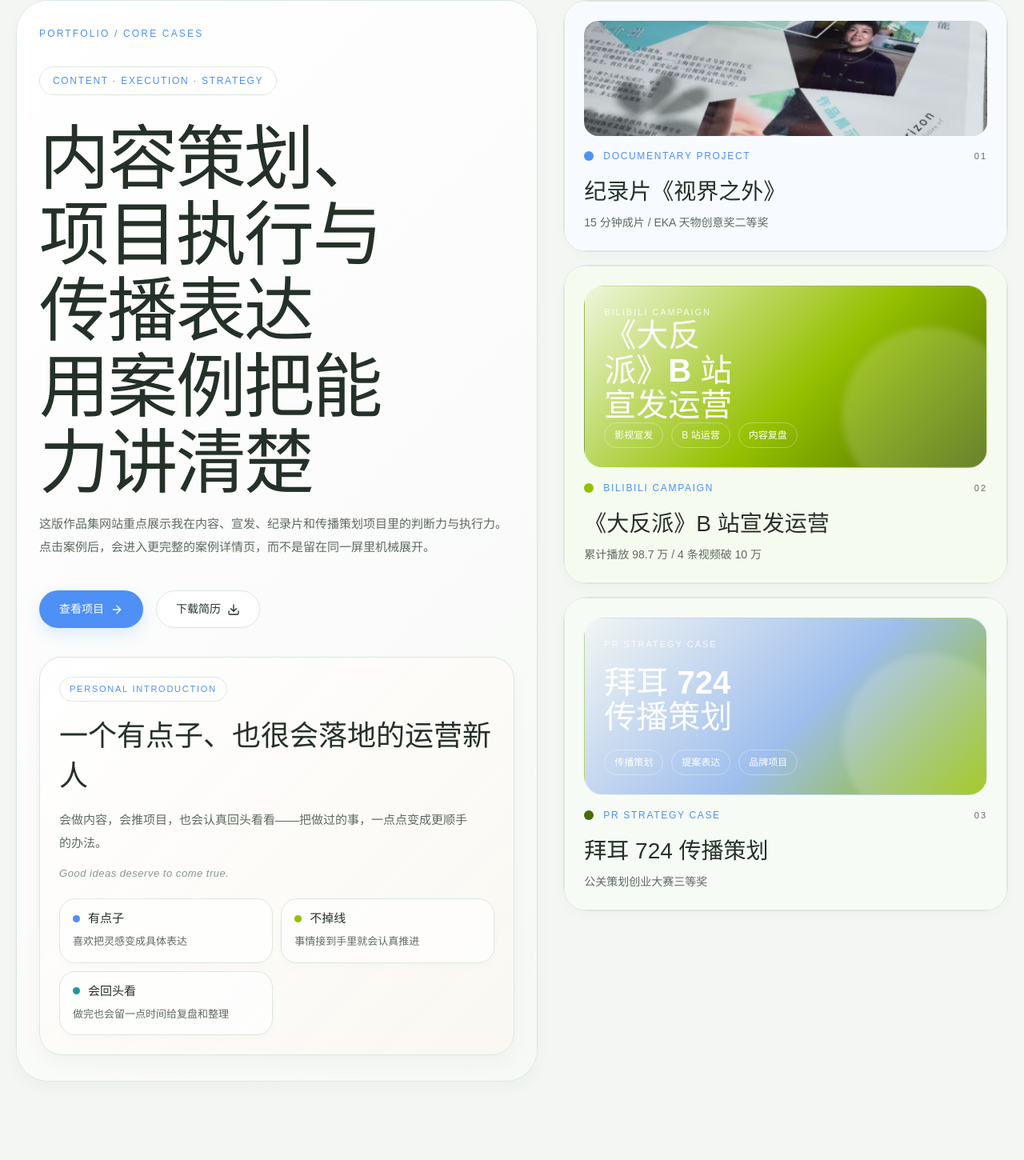
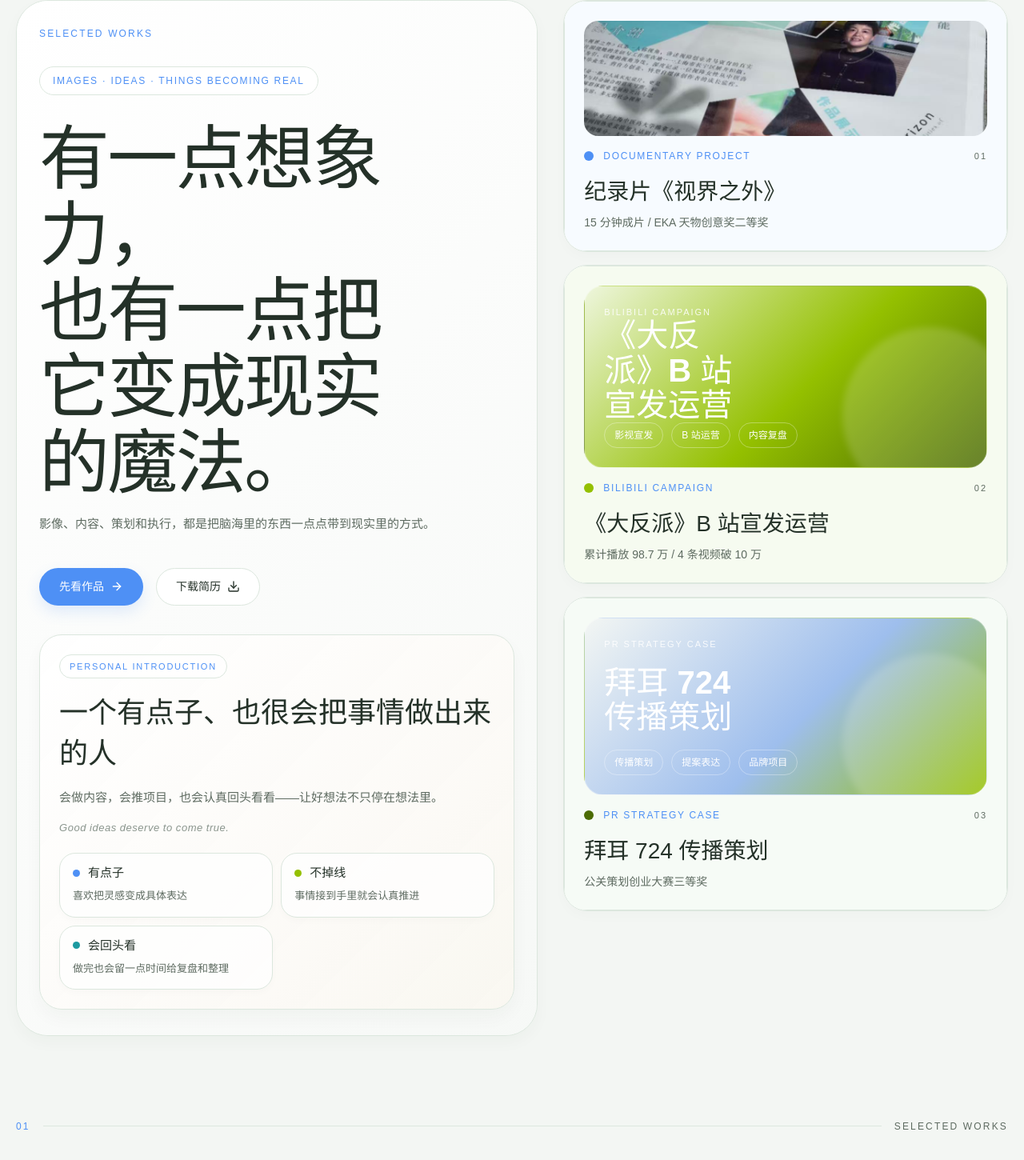
Before and after one commit to neocyyn-ship-it/NeoCyyyn, a React (Vite) app: page / in a window 1280 px wide. Shown: the part 121-1571 px from the top of the page at 80% size. Built offline with nearby package versions, Linux system fonts and the light colour scheme.

Commit message:
Soften portfolio copy tone

```diff
--- a/src/App.tsx
+++ b/src/App.tsx
@@ -67,11 +67,11 @@
     situation: "毕业设计需要完成一部具备社会观察价值的纪录片作品，我选择了视障女性创业者作为核心人物。",
     action: "负责选题判断、采访沟通、拍摄执行与后期结构梳理，持续推进人物关系和叙事线索。",
     result: "完成 15 分钟成片，并获得 2025 EKA 天物创意奖二等奖。",
-    detailIntro: "这个项目更能体现我在长期内容项目里的判断力，不只是拍得到，而是能持续把人和事讲完整。",
+    detailIntro: "不是只把镜头对准一个人，而是慢慢走近她的生活，再把那些不容易被看见的东西认真留下来。",
     detailPoints: [
-      "前期靠大量沟通建立人物信任，再决定进入拍摄。",
-      "拍摄周期横跨较长时间，需要持续维护叙事线的连贯性。",
-      "后期重点放在人物行动逻辑和情绪推进，而不是信息堆砌。"
+      "前期最重要的不是拍摄，而是先建立信任。",
+      "跟拍的时间拉得很长，真正考验的是耐心和判断。",
+      "后期更在意人物的情绪和行动，而不是把信息堆满。"
     ]
   },
   {
@@ -87,11 +87,11 @@
     situation: "电影上映期需要在 B 站持续输出短视频内容，提升讨论度、拉动播放，并尽可能承接角色与剧情热度。",
     action: "我负责整理宣发素材、撰写标题与文案、按上映节奏安排发布，并根据后台反馈不断优化表达方向。",
     result: "最终跑出近 100 万累计播放、4 条 10 万+ 内容、1 条 30 万级爆款，并形成可复用的运营复盘。",
-    detailIntro: "这是一个很适合放进作品集的运营案例，因为它既有明确窗口期，也有清楚的数据反馈，能把内容判断和执行能力一起讲明白。",
+    detailIntro: "它不只是一次宣发窗口里的内容发布，更像是一场和平台节奏、观众情绪一起跑的实验。",
     detailPoints: [
-      "标题重点往角色反差、冲突感和情绪金句靠，让用户先被一句话钩住。",
-      "内容策略上用高播放稿件负责破圈，用高互动稿件负责放大讨论。",
-      "复盘中能清晰看到什么样的切口适合 B 站影视宣发场景。"
+      "标题会往角色反差、情绪钩子和一句话记忆点上靠。",
+      "内容既要负责破圈，也要把讨论留住。",
+      "复盘不是做完才补一页总结，而是为了下次更快找到有效的表达方式。"
     ]
   },
   {
@@ -107,11 +107,11 @@
     situation: "比赛要求围绕品牌议题提出针对年轻人的传播方案，既要有策略逻辑，也要能落地执行。",
     action: "完成受众洞察、传播策略、提案结构与视觉表达设计，并输出完整项目方案和展示材料。",
     result: "形成线上线下联动传播方案，并获得中国大学生公共关系策划创业大赛三等奖。",
-    detailIntro: "这个案例更偏策略和表达力，能说明我不只是做内容，也能把复杂信息组织成一套可汇报的方案。",
+    detailIntro: "比起把一份方案写完整，更在意怎么让一个想法被理解、被相信，也真的有机会走到现实里。",
     detailPoints: [
-      "先把受众、议题和传播路径梳理清楚，再进入创意表达。",
-      "提案结构围绕问题、洞察、策略、执行与效果预估展开。",
-      "最终方案兼顾可执行性和展示感，适合比赛与面试场景。"
+      "先把人群、议题和传播路径想清楚，再去做创意。",
+      "提案要有逻辑，但也要让人愿意看下去。",
+      "好方案不只是“能讲”，还要有一点真的能发生的可能。"
     ]
   }
 ];
@@ -169,9 +169,9 @@
 ];
 
 const additionalWorks: ExperienceItem[] = [
-  { title: "新华社内容协作", desc: "参与采访、编稿、拍摄与剪辑流程，体现内容生产与协作执行能力。" },
-  { title: "新闻摄影《旅人》组照", desc: "可延展为影像展示模块，体现视觉表达与纪实内容判断。" },
-  { title: "沉船逃生互动视频项目", desc: "体现脚本整理、叙事设计与互动内容执行经验。" }
+  { title: "新华社内容协作", desc: "采访、编稿、拍摄、剪辑——在真实的新闻流程里练习怎么把内容做得更准确，也更完整。" },
+  { title: "新闻摄影《旅人》组照", desc: "喜欢用镜头去看人和空间之间那些安静但很有情绪的瞬间。" },
+  { title: "沉船逃生互动视频项目", desc: "从脚本到互动叙事，试着让内容不只是被看见，也能被“进入”。" }
 ];
 
 const personalIntroNotes = [
@@ -350,7 +350,7 @@
             <div style={{ marginTop: 12, fontSize: "clamp(24px, 3vw, 30px)", fontWeight: 500, color: palette.text }}>{project.highlight}</div>
           </div>
           <button className="detail-trigger-btn" onClick={() => onOpen(project.id)}>
-            查看完整案例页
+            看看这个项目
             <ArrowRight size={16} />
           </button>
         </div>
@@ -365,8 +365,8 @@
       <div className="ops-hero">
         <div>
           <div style={{ fontSize: 12, textTransform: "uppercase", letterSpacing: "0.16em", color: palette.blue }}>Operations Results / Bilibili Campaign</div>
-          <h3 style={{ margin: "18px 0 0", fontSize: "clamp(28px,4vw,38px)", lineHeight: 1.2, color: palette.text }}>《大反派》运营成果</h3>
-          <p className="ops-card-copy">这里把原本分散在后面板块的数据全部收回到案例详情页里，让项目背景、执行动作和结果表现形成一条完整叙事链。</p>
+          <h3 style={{ margin: "18px 0 0", fontSize: "clamp(28px,4vw,38px)", lineHeight: 1.2, color: palette.text }}>项目结果 / What Happened</h3>
+          <p className="ops-card-copy">上映窗口很短，所以每一次标题、节奏和内容切口都要跑得足够准。最后留下来的，是一组还挺漂亮的数据。</p>
         </div>
         <div className="ops-summary-card">
           <div className="ops-summary-label">阶段结论</div>
@@ -481,7 +481,7 @@
             <Panel style={{ borderRadius: 40, boxShadow: "0 8px 20px rgba(36,49,40,0.03)" }}>
               <div className="detail-hero">
                 <div className="detail-hero-copy">
-                  <div className="detail-page-label">Case Detail Page</div>
+                  <div className="detail-page-label">Selected Work</div>
                   <h1 className="detail-page-title">{project.title}</h1>
                   <p className="detail-page-role">{project.role}</p>
                   <p className="detail-page-intro">{project.detailIntro}</p>
@@ -577,8 +577,8 @@
                   <div className="evidence-head">
                     <div>
                       <div className="detail-card-label">Screenshot Evidence</div>
-                      <h3 className="evidence-heading">后台截图证据墙</h3>
-                      <p className="ops-card-copy">我把这次宣发项目最关键的后台截图信息重新组织成一组证据墙，既保留“这是实际后台数据”的感觉，也避免页面被原始截图挤乱。</p>
+                      <h3 className="evidence-heading">后台截图 / Real Screenshots</h3>
+                      <p className="ops-card-copy">把几张最关键的后台截图放在这里，既能看见结果，也能更直观地感受到这次宣发是怎么跑出来的。</p>
                     </div>
                   </div>
                   <EvidenceWall />
@@ -641,7 +641,7 @@
             <div>
               <div style={{ fontSize: 22, fontWeight: 600, color: palette.text }}>陈衍年</div>
               <div style={{ marginTop: 4, fontSize: 11, textTransform: "uppercase", letterSpacing: "0.14em", color: palette.blue }}>
-                Content Strategy · Project Execution
+                Ideas, images, and things becoming real
               </div>
             </div>
             <nav className="desktop-nav">
@@ -660,17 +660,17 @@
             <div className="hero-grid">
               <Panel style={{ borderRadius: 40, boxShadow: "0 8px 20px rgba(36,49,40,0.03)" }}>
                 <div className="hero-card">
-                  <div style={{ fontSize: 12, textTransform: "uppercase", letterSpacing: "0.18em", color: palette.blue }}>Portfolio / Core Cases</div>
-                  <div className="pill">Content · Execution · Strategy</div>
+                  <div style={{ fontSize: 12, textTransform: "uppercase", letterSpacing: "0.18em", color: palette.blue }}>Selected Works</div>
+                  <div className="pill">Images · Ideas · Things becoming real</div>
                   <h1 className="hero-title">
-                    内容策划、项目执行与传播表达
+                    有一点想象力，
                     <br />
-                    用案例把能力讲清楚
+                    也有一点把它变成现实的魔法。
                   </h1>
-                  <p className="hero-copy">这版作品集网站重点展示我在内容、宣发、纪录片和传播策划项目里的判断力与执行力。点击案例后，会进入更完整的案例详情页，而不是留在同一屏里机械展开。</p>
+                  <p className="hero-copy">影像、内容、策划和执行，都是把脑海里的东西一点点带到现实里的方式。</p>
                   <div className="hero-actions">
                     <a href="#work" className="primary-btn">
-                      查看项目
+                      先看作品
                       <ArrowRight size={16} />
                     </a>
                     <a className="ghost-large-btn" href={resumeFile} download="chen-yannian-resume.pdf" style={{ textDecoration: "none" }}>
@@ -720,7 +720,7 @@
                           color: palette.text,
                         }}
                       >
-                        一个有点子、也很会落地的运营新人
+                        一个有点子、也很会把事情做出来的人
                       </h2>
                       <p
                         style={{
@@ -731,7 +731,7 @@
                           color: palette.textSoft,
                         }}
                       >
-                        会做内容，会推项目，也会认真回头看看——把做过的事，一点点变成更顺手的办法。
+                        会做内容，会推项目，也会认真回头看看——让好想法不只停在想法里。
                       </p>
                       <div
                         style={{
@@ -841,7 +841,12 @@
           </section>
 
           <section id="work" className="section-block">
-            <SectionLabel number="01" title="Core Cases" />
+            <SectionLabel number="01" title="SELECTED WORKS" />
+            <div style={{ marginBottom: 28, maxWidth: 720 }}>
+              <h2 style={{ margin: 0, fontSize: "clamp(30px, 4vw, 44px)", lineHeight: 1.2, fontWeight: 600, color: palette.text }}>
+                把想法慢慢做成看得见的东西。
+              </h2>
+            </div>
             <div style={{ display: "grid", gap: 24 }}>
               <CaseCard project={projects[0]} onOpen={setSelectedProjectId} priority />
               <CaseCard project={projects[1]} onOpen={setSelectedProjectId} />
@@ -867,10 +872,13 @@
           </section>
 
           <section id="additional" className="section-block">
-            <SectionLabel number="03" title="Operational Experience" />
+            <SectionLabel number="03" title="MORE" />
             <Panel style={{ borderRadius: 36, boxShadow: "0 8px 20px rgba(36,49,40,0.03)" }}>
               <div className="dashboard-wrap">
-                <div style={{ marginBottom: 32, fontSize: 12, textTransform: "uppercase", letterSpacing: "0.16em", color: palette.blue }}>Operational Experience</div>
+                <div style={{ marginBottom: 24, fontSize: 12, textTransform: "uppercase", letterSpacing: "0.16em", color: palette.blue }}>MORE</div>
+                <h2 style={{ margin: "0 0 32px", fontSize: "clamp(28px, 3.6vw, 40px)", lineHeight: 1.25, fontWeight: 600, color: palette.text }}>
+                  还有一些零零碎碎、但也很喜欢的小事。
+                </h2>
                 <div className="three-col-grid">
                   {additionalWorks.map((item) => (
                     <div key={item.title} className="experience-card">
@@ -888,11 +896,11 @@
             <div className="contact-grid">
               <div>
                 <h2 className="contact-title">
-                  用项目把能力说清楚，
+                  如果你刚好也喜欢把想法做成现实，
                   <br />
-                  让结果自己成立
+                  欢迎来找我。
                 </h2>
-                <p className="contact-copy">这个网站不是简单堆经历，而是让浏览者在较短时间里看清我做过什么、怎么做、最后做成了什么。后续还可以继续补真实素材与更多案例截图。</p>
+                <p className="contact-copy">无论是内容、影像、策划，还是一个还在发光的项目灵感，都很愿意继续聊下去。</p>
               </div>
 
               <Panel style={{ borderRadius: 32, boxShadow: "0 8px 20px rgba(36,49,40,0.03)" }}>
@@ -919,7 +927,7 @@
                       <Download size={16} />
                     </a>
                     <a href="#work" className="ghost-large-btn" style={{ textDecoration: "none" }}>
-                      返回项目
+                      回到作品
                       <ArrowRight size={16} />
                     </a>
                   </div>
```
